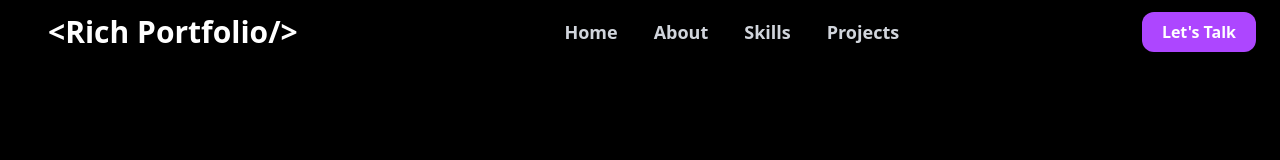
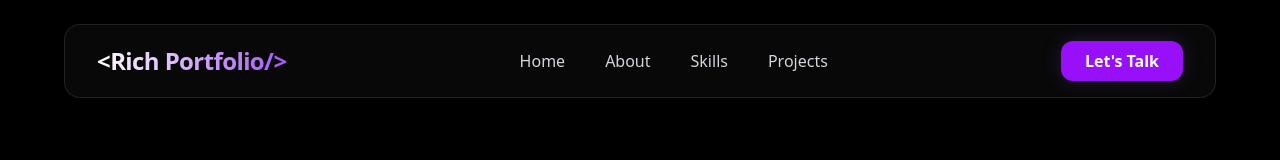
Before and after one commit to richglez/portfolio, a Next.js app: page / in a window 1280 px wide. Shown: the top 160 px of the page. Built offline with nearby package versions, Linux system fonts and the light colour scheme; no server answers.

Commit message:
navbar prt1

```diff
--- a/src/components/Navbar.tsx
+++ b/src/components/Navbar.tsx
@@ -1,48 +1,44 @@
 export default function Navbar() {
   return (
-    <nav className="fixed top-0 left-0 w-full z-50 bg-black/30 backdrop-blur-lg shadow-md">
-      <div className="mx-auto flex justify-between items-center py-3 px-6">
-        <h3 className="font-bold text-white text-3xl mx-6">
-          <a href={"/"}> &lt;Rich Portfolio/&gt;</a>
-        </h3>
-        <ul className="flex gap-x-1 text-lg font-bold text-gray-300">
+    <header className="fixed top-6 left-0 w-full z-50 px-6">
+      <nav className="max-w-6xl mx-auto flex items-center justify-between bg- glass rounded-2xl px-8 py-4 bg-black/30 backdrop-blur-lg shadow-md">
+        {/* Logo */}
+        <a
+          href={"/"}
+          className="text-2xl font-bold tracking-tight gradient-text"
+        >
+          &lt;Rich Portfolio/&gt;
+        </a>
+
+        {/* Links */}
+        <ul className="hidden md:flex items-center gap-10 text-gray-300 font-medium">
           <li>
-            <a
-              className="container py-2 px-4 hover:text-purple-400 hover:underline"
-              href={"#home"}
-            >
+            <a className="hover:text-purple-400 transition" href="#home">
               Home
             </a>
           </li>
           <li>
-            <a
-              className="container py-2 px-4 hover:text-purple-400 hover:underline"
-              href={"#about"}
-            >
+            <a className="hover:text-purple-400 transition" href="#about">
               About
             </a>
           </li>
           <li>
-            <a
-              className="container py-2 px-4 hover:text-purple-400 hover:underline"
-              href={"#skills"}
-            >
+            <a className="hover:text-purple-400 transition" href="#skills">
               Skills
             </a>
           </li>
           <li>
-            <a
-              className="container py-2 px-4 hover:text-purple-400 hover:underline scroll-smooth"
-              href={"#projects"}
-            >
+            <a className="hover:text-purple-400 transition" href="#projects">
               Projects
             </a>
           </li>
         </ul>
-        <button className="bg-purple-500 hover:bg-opacity-90 text-white px-5 py-2 rounded-xl font-semibold transition-all shadow-lg shadow-primary/20">
+
+        {/* Button */}
+        <button className="glow-button bg-purple-600 hover:bg-purple-500 text-white px-6 py-2 rounded-xl font-semibold transition-all">
           Let&apos;s Talk
         </button>
-      </div>
-    </nav>
+      </nav>
+    </header>
   );
 }
```
